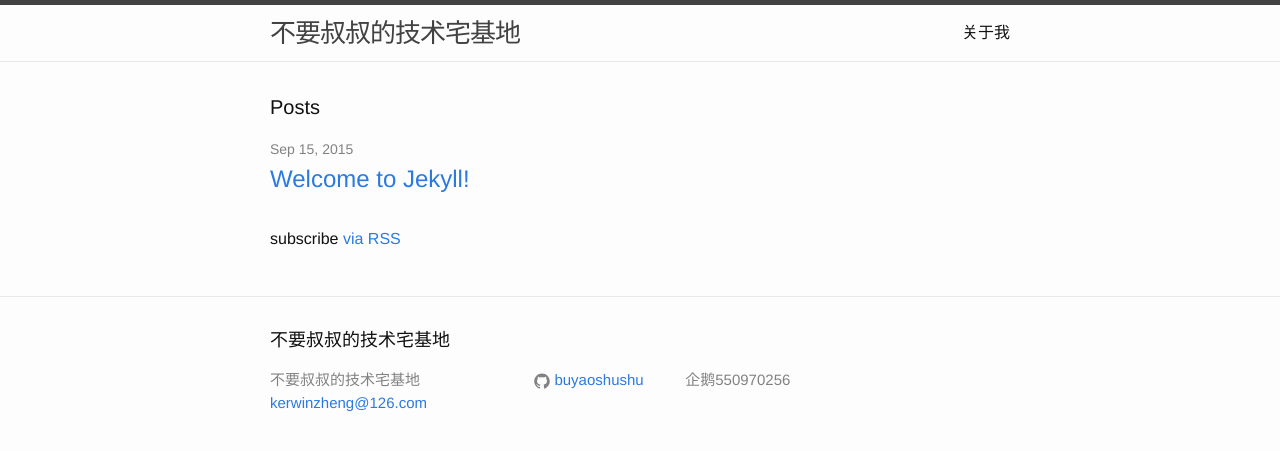
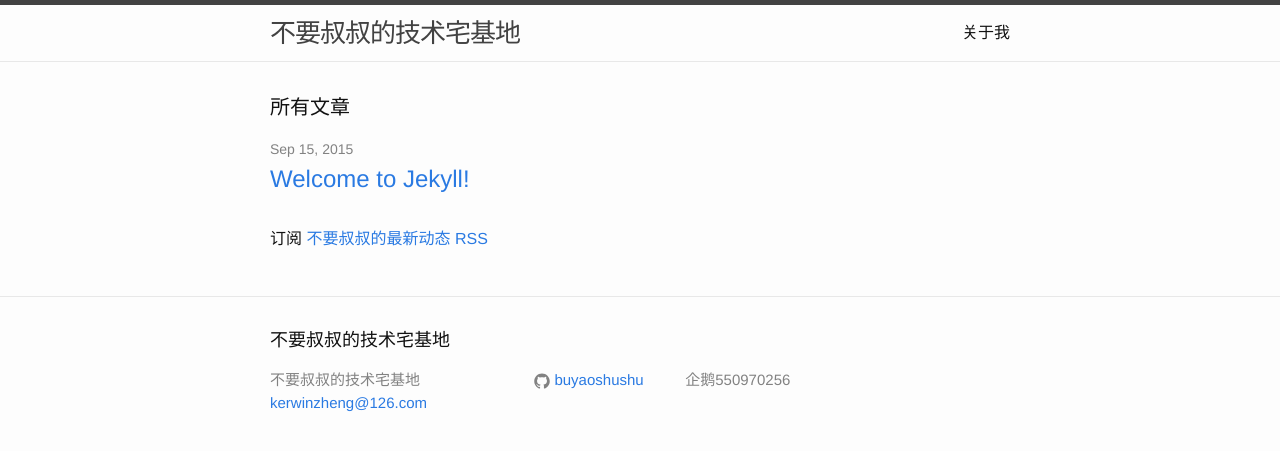
Before and after one commit to buyaoshushu/buyaoshushu.github.io, a Jekyll site: the page built from index.html, in a window 1280 px wide. Shown: the top 451 px of the page. Built offline with Jekyll 4.4.1, drawn with Linux system fonts in a browser that asks for light colours.

Commit message:
change all

```diff
--- a/index.html
+++ b/index.html
@@ -4,7 +4,7 @@ layout: default
 
 <div class="home">
 
-  <h1 class="page-heading">Posts</h1>
+  <h1 class="page-heading">所有文章</h1>
 
   <ul class="post-list">
     {% for post in site.posts %}
@@ -18,6 +18,6 @@ layout: default
     {% endfor %}
   </ul>
 
-  <p class="rss-subscribe">subscribe <a href="{{ "/feed.xml" | prepend: site.baseurl }}">via RSS</a></p>
+  <p class="rss-subscribe">订阅 <a href="{{ "/feed.xml" | prepend: site.baseurl }}">不要叔叔的最新动态 RSS</a></p>
 
 </div>
```
